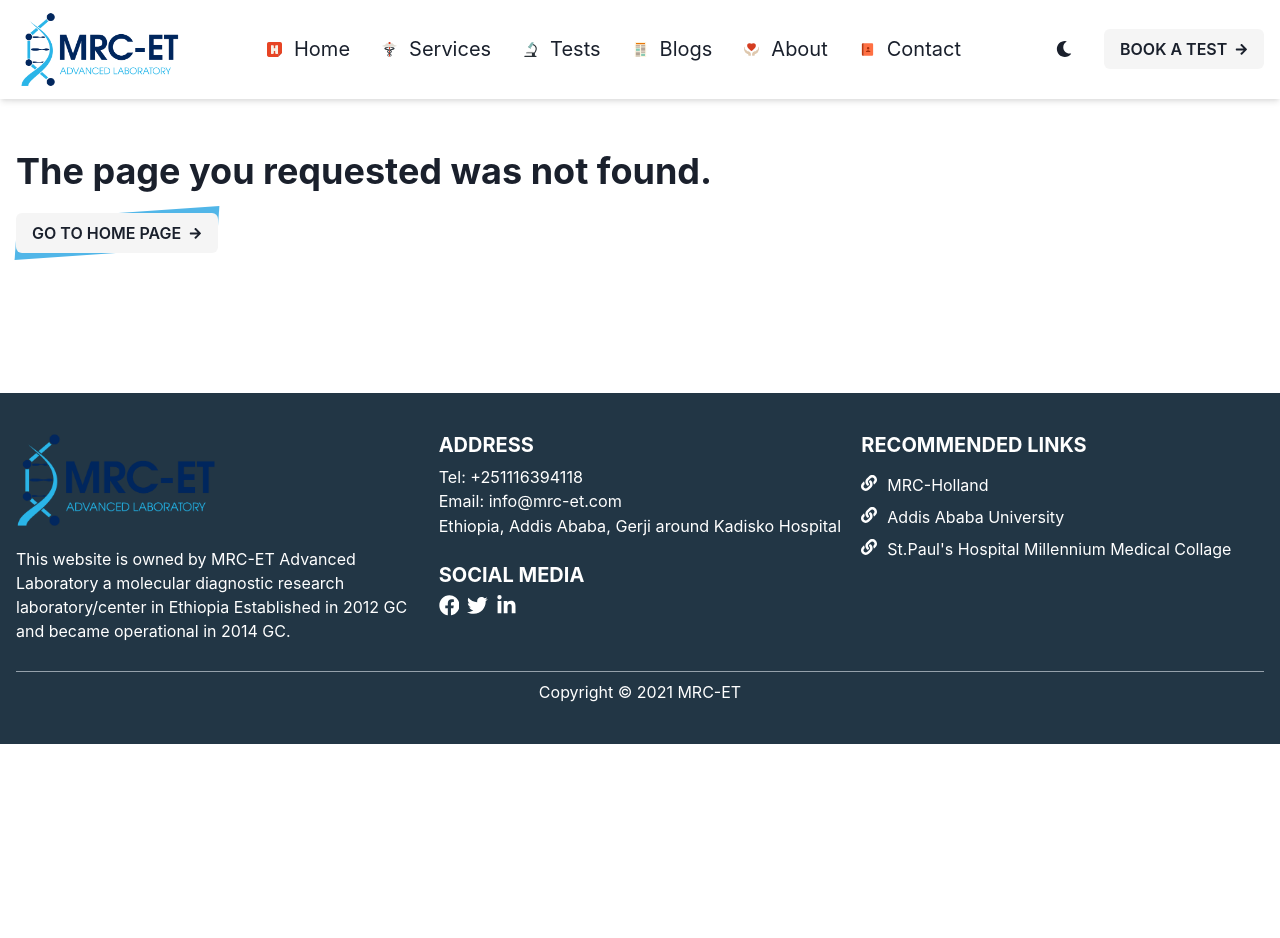
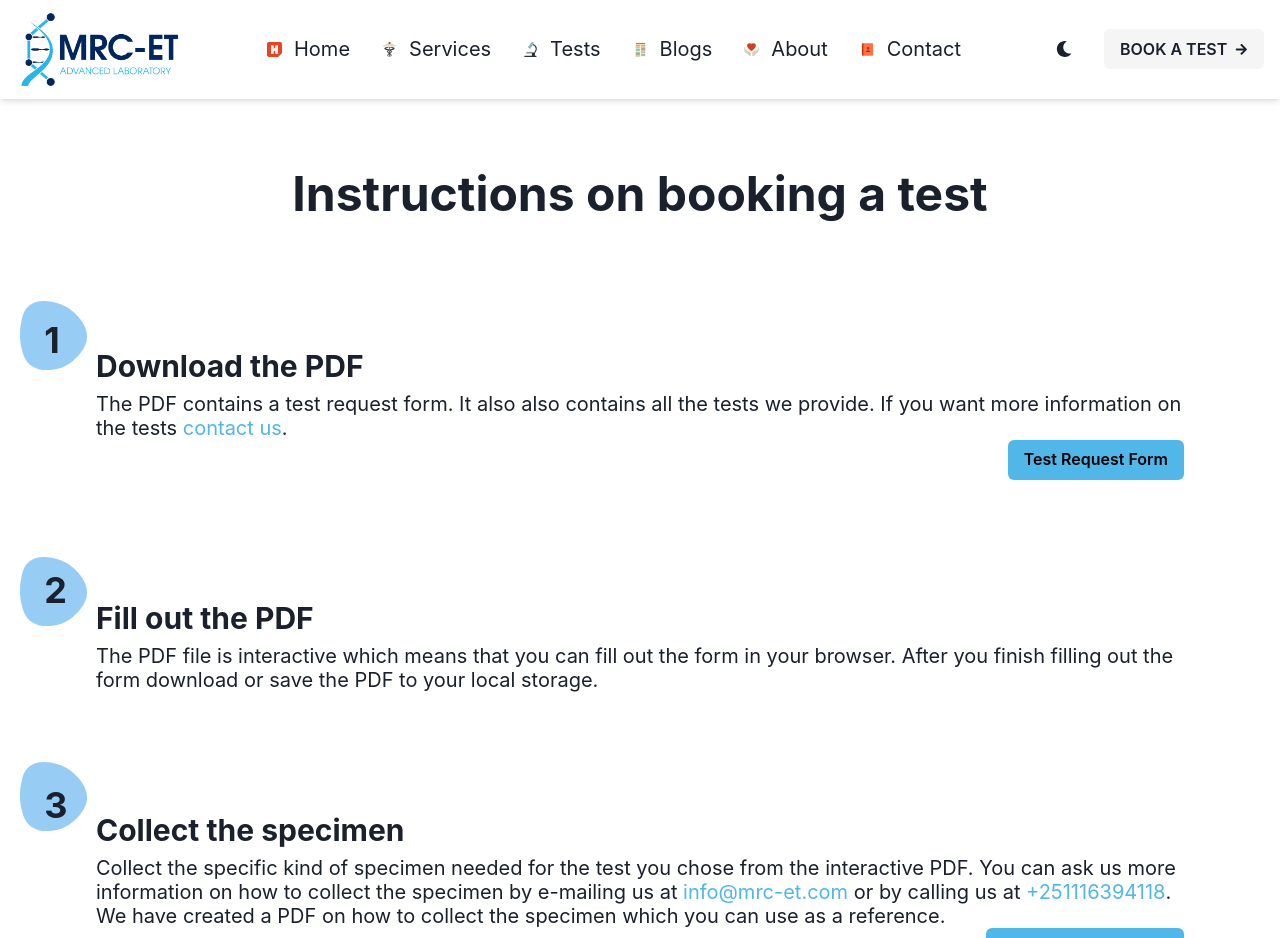
Before and after one commit to frectonz/mrc-et, a Next.js app: page /book-test in a window 1280 px wide. Before the commit this address had no page. Shown: the top 938 px of the page. Before the commit the page ends 800 px from the top, so only its background shows below. Built offline with nearby package versions, Linux system fonts and the light colour scheme.

Commit message:
create book test page

```diff
--- /dev/null
+++ b/pages/book-test.tsx
@@ -0,0 +1,127 @@
+// ReactJs
+import { FunctionComponent } from "react";
+
+// NextJs
+import NextLink from "next/link";
+
+// ChakraUI
+import { Grid, Heading, Link, Stack, Text } from "@chakra-ui/react";
+
+// Components
+import Seo from "../components/utils/Seo";
+import Blob from "../components/main/Cards/Blob";
+import MotionBox from "../components/utils/MotionBox";
+import MainContainer from "../components/utils/MainContainer";
+import SecondaryButton from "../components/utils/SecondaryButton";
+
+interface BookTestPageProps {}
+
+export default function BookTestPage({}: BookTestPageProps) {
+  return (
+    <>
+      <Seo title="About" />
+      <MainContainer pt={150} pb={30}>
+        <Heading textAlign="center" py={5} size="2xl">
+          Instructions on booking a test
+        </Heading>
+      </MainContainer>
+
+      <MainContainer>
+        <Grid gap={10} p={10} templateColumns="repeat(1, 1fr)">
+          <StepCard
+            stepNum={1}
+            title="Download the PDF"
+            download={{
+              label: "Test Request Form",
+              url: "/interactive-test-request-form.pdf",
+            }}
+          >
+            The PDF contains a test request form. It also also contains all the
+            tests we provide. If you want more information on the tests{" "}
+            <NextLink href="/contact">
+              <Link color="brand.secondary">contact us</Link>
+            </NextLink>
+            .
+          </StepCard>
+
+          <StepCard stepNum={2} title="Fill out the PDF">
+            The PDF file is interactive which means that you can fill out the
+            form in your browser. After you finish filling out the form download
+            or save the PDF to your local storage.
+          </StepCard>
+
+          <StepCard
+            stepNum={3}
+            title="Collect the specimen"
+            download={{
+              label: "Sampling Techniques",
+              url: "/sampling-techniques.pdf",
+            }}
+          >
+            Collect the specific kind of specimen needed for the test you chose
+            from the interactive PDF. You can ask us more information on how to
+            collect the specimen by e-mailing us at{" "}
+            <Emphasis>info@mrc-et.com</Emphasis> or by calling us at{" "}
+            <Emphasis>+251116394118</Emphasis>. We have created a PDF on how to
+            collect the specimen which you can use as a reference.
+          </StepCard>
+
+          <StepCard stepNum={4} title="Send a test request e-mail">
+            Send us the form you filled out in the previous step via e-mail at
+            this address <Emphasis>info@mrc-et.com</Emphasis>. If you do not
+            want to send the form via e-mail, call us at{" "}
+            <Emphasis>+251116394118</Emphasis>.
+          </StepCard>
+        </Grid>
+      </MainContainer>
+    </>
+  );
+}
+
+const StepCard: FunctionComponent<{
+  title: string;
+  stepNum: number;
+  download?: {
+    label: string;
+    url: string;
+  };
+}> = ({ title, stepNum, children, download }) => (
+  <MotionBox p={10}>
+    <Blob />
+    <Numbering num={stepNum} />
+    <Stack>
+      <Heading size="lg">{title}</Heading>
+      <Heading size="md" fontWeight="normal">
+        {children}
+      </Heading>
+    </Stack>
+    {download && <DownloadBtn label={download.label} link={download.url} />}
+  </MotionBox>
+);
+
+const Emphasis: FunctionComponent = ({ children }) => (
+  <Text color="brand.secondary" display="inline">
+    {children}
+  </Text>
+);
+
+const Numbering: FunctionComponent<{ num: number }> = ({ num }) => (
+  <Heading
+    style={{
+      position: "absolute",
+      top: "5%",
+      left: "-1%",
+    }}
+  >
+    {num}
+  </Heading>
+);
+
+const DownloadBtn: FunctionComponent<{ label: string; link: string }> = ({
+  link,
+  label,
+}) => (
+  <a style={{ float: "right" }} href={link}>
+    <SecondaryButton>{label}</SecondaryButton>
+  </a>
+);
```
Also changed, not shown: components/tests/TestCard.tsx (+1 -1 lines), 1 other file (tests, documents, lock files or other folders).
